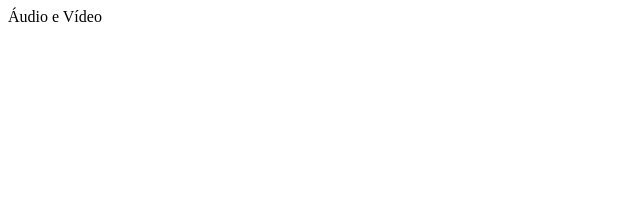
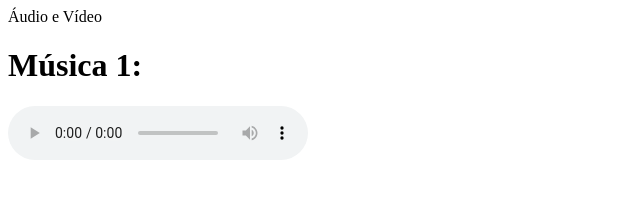
Before and after one commit to Anarocha293/projeto1, a plain HTML site: page midias.html in a window 1280 px wide. Shown: the whole page, without its empty margins (0-640 px from the left). Drawn offline with Linux system fonts and the light colour scheme.

Commit message:
Update midias.html

```diff
--- a/midias.html
+++ b/midias.html
@@ -3,6 +3,10 @@
     <tittle> Áudio e Vídeo </tittle>
   </head>
   <body>
+    <h1>Música 1: </h1>
+    <audio controls>
+	<source src="nessas horas.mp3" type="audio/mpeg">
 
+</audio>
   </body>
 </html>
```
